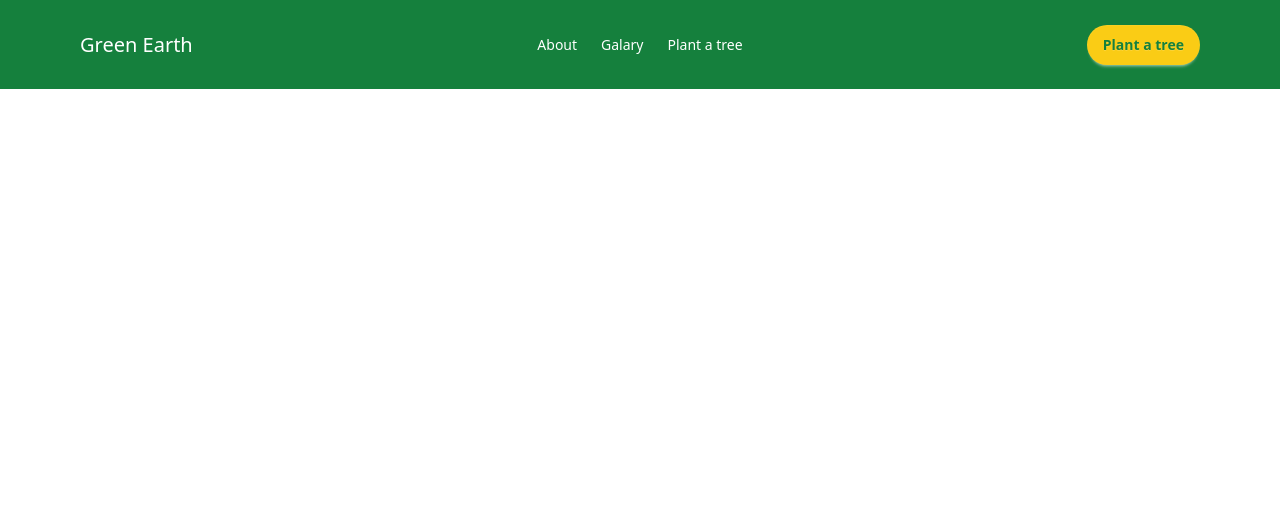
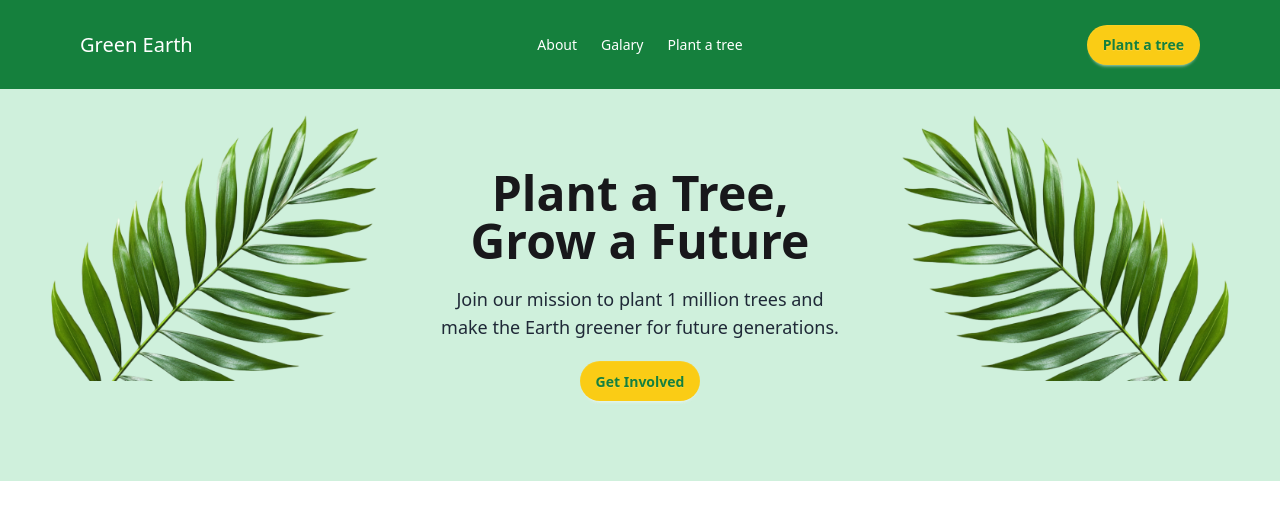
Before and after one commit to shafayerror/Assignment-06, a plain HTML site: page index.html in a window 1280 px wide. Drawn offline with nearby package versions, Linux system fonts and the light colour scheme.

Commit message:
added new banner

```diff
--- a/index.html
+++ b/index.html
@@ -72,6 +72,22 @@
           </div>
         </div>
       </nav>
+       <!-- Banner and responsive  -->
+         <section class="grid grid-cols-1 md:grid-cols-3  gap-4 banner-container bg-[#CFF0DC] ">
+            <div>
+                <img src="./assets/hero-leaf1.png" alt="">
+            </div>
+            <div class="banner-details text-center py-20 space-y-5">
+                <h2 class="text-5xl font-bold">Plant a Tree, Grow a Future</h2>
+                <p class="text-lg text-[#1F2937]">Join our mission to plant 1 million trees and make the Earth greener for future generations.</p>
+                <button class="btn text-[#15803D] bg-[#FACC15] border-none rounded-full">Get Involved</button>
+            </div>
+            <div>
+                <img src="./assets/hero-leaf2.png" alt="">
+            </div>
+         </section>
+    </header>
+    <main class="bg-[#F0FDF4]  ">
     </header>
   </body>
 </html>
```
